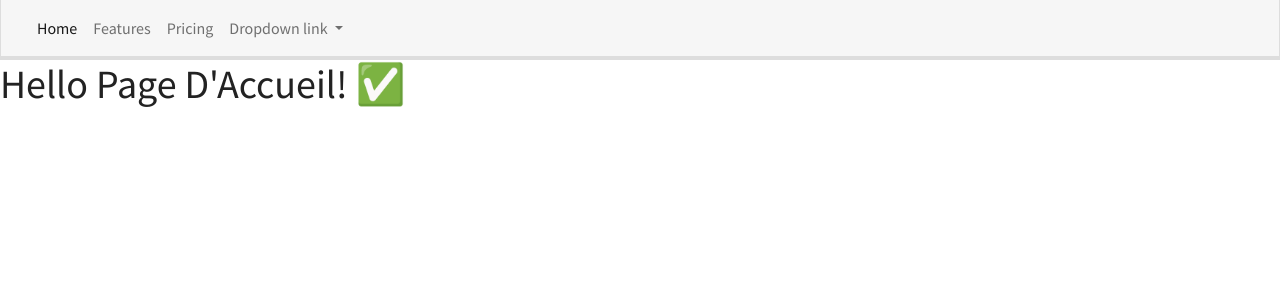
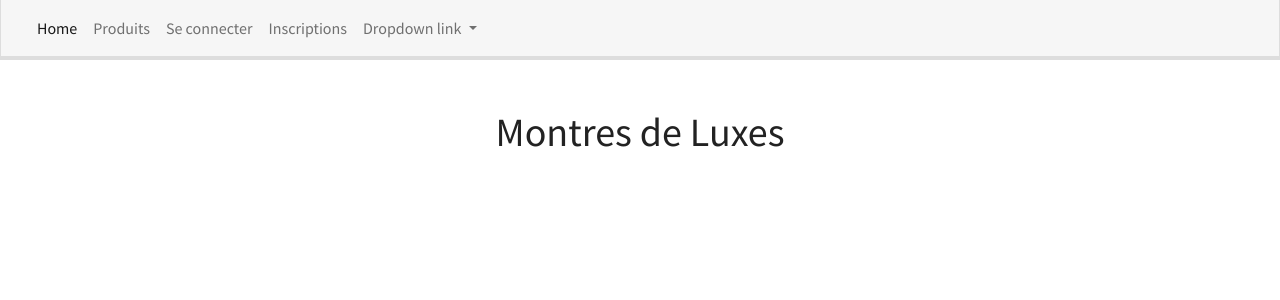
Before and after one commit to Anthony26100/Esport_ecommerce, a Symfony app: template templates/Home/index.html.twig in a window 1280 px wide. Shown: the top 300 px of the page. Run offline with Twig, Linux system fonts and the light colour scheme; the template is opened without the code that fills it, so the values that code supplies are empty; some libraries are stand-ins or nearby versions.

Commit message:
(chore) correctif bug bdd

```diff
--- a/src/Controller/Backend/ProduitsController.php
+++ b/src/Controller/Backend/ProduitsController.php
@@ -45,7 +45,7 @@ class ProduitsController extends AbstractController
             return $this->redirectToRoute('produits.home');
         }
 
-        return $this->renderForm('Backend/product/create.html.twig', [
+        return $this->renderForm('Backend/Produits/create.html.twig', [
             'form' => $form,
             'produit' => $produit,
         ]);
--- a/templates/Frontend/cart/index.html.twig
+++ b/templates/Frontend/cart/index.html.twig
@@ -66,7 +66,7 @@
 			{{ form_end(confirmationForm) }}
 
 		{% else %}
-			<h2>Vous devez être connecté pour onfirmer cette commande</h2>
+			<h2>Vous devez être connecté pour confirmer cette commande</h2>
 			<a href="{{ path('security_login') }}" class="btn btn-success shadow rounded">Connexion</a>
 			OU
 			<a href="{{ path('inscription')}}" class="btn btn-info text-light rounded shadow">Créer un compte</a>
--- a/templates/Header/navbar.html.twig
+++ b/templates/Header/navbar.html.twig
@@ -10,13 +10,16 @@
 		<div class="collapse navbar-collapse" id="navbarNavDropdown">
 			<ul class="navbar-nav">
 				<li class="nav-item">
-					<a class="nav-link active" aria-current="page" href="#">Home</a>
+					<a class="nav-link active" aria-current="page" href="{{ path('home') }}">Home</a>
 				</li>
 				<li class="nav-item">
-					<a class="nav-link" href="#">Features</a>
+					<a class="nav-link" href="#">Produits</a>
 				</li>
 				<li class="nav-item">
-					<a class="nav-link" href="#">Pricing</a>
+					<a class="nav-link" href="#">Se connecter</a>
+				</li>
+				<li class="nav-item">
+					<a class="nav-link" href="#">Inscriptions</a>
 				</li>
 				<li class="nav-item dropdown">
 					<a class="nav-link dropdown-toggle" href="#" role="button" data-bs-toggle="dropdown" aria-expanded="false">
--- a/templates/Home/index.html.twig
+++ b/templates/Home/index.html.twig
@@ -6,14 +6,15 @@
 {% endblock %}
 
 {% block body %}
-	<div class="example-wrapper">
-		<h1>Hello Page D'Accueil! ✅</h1>
-		<div class="row">
+	<section class="container">
+		<h1 class="text-center mt-5">Montres de Luxes
+		</h1>
+		<div class="row mt-5">
 			{% for produit in produits %}
 				<div class="col">
 					{% include "Components/_produitsCards.html.twig" %}
 				</div>
 			{% endfor %}
 		</div>
-	</div>
+	</section>
 {% endblock %}
```
Also changed, not shown: templates/Frontend/product/show.html.twig (+9 -6 lines), public/images/products/montre-1-luxe-634a770615c7f957983585.jpg (added), public/images/products/montre-2-luxe-634a79b21b74c264185158.jpg (added), public/images/products/montre-3-luxe-634a7ac02cc6d767991211.jpg (added).
